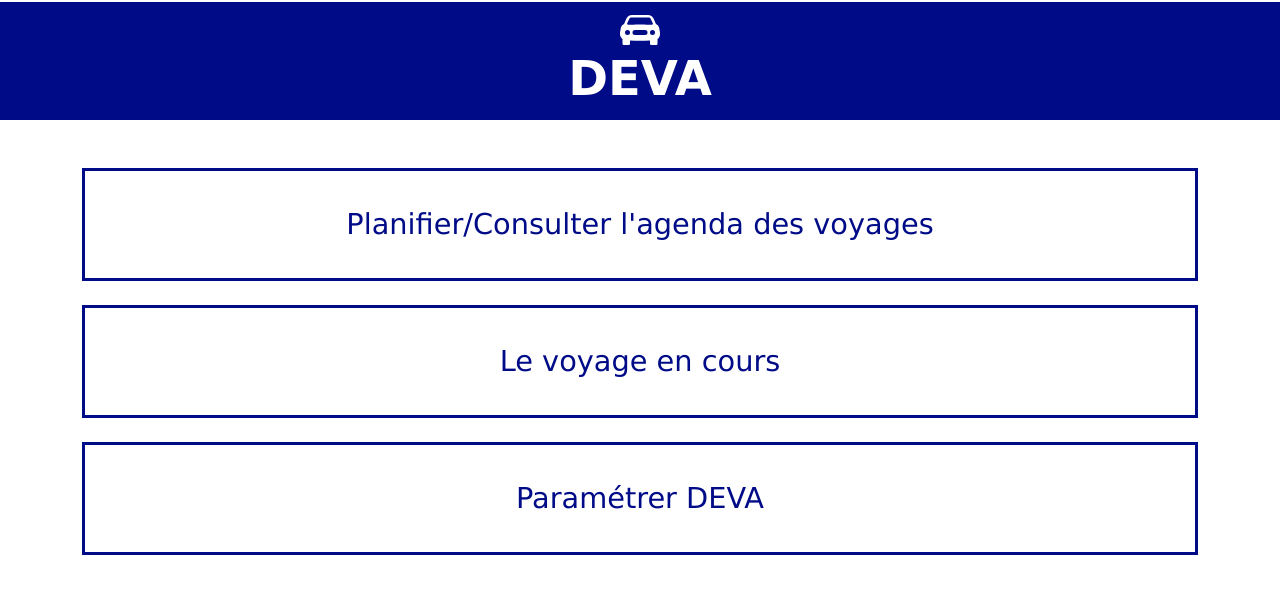
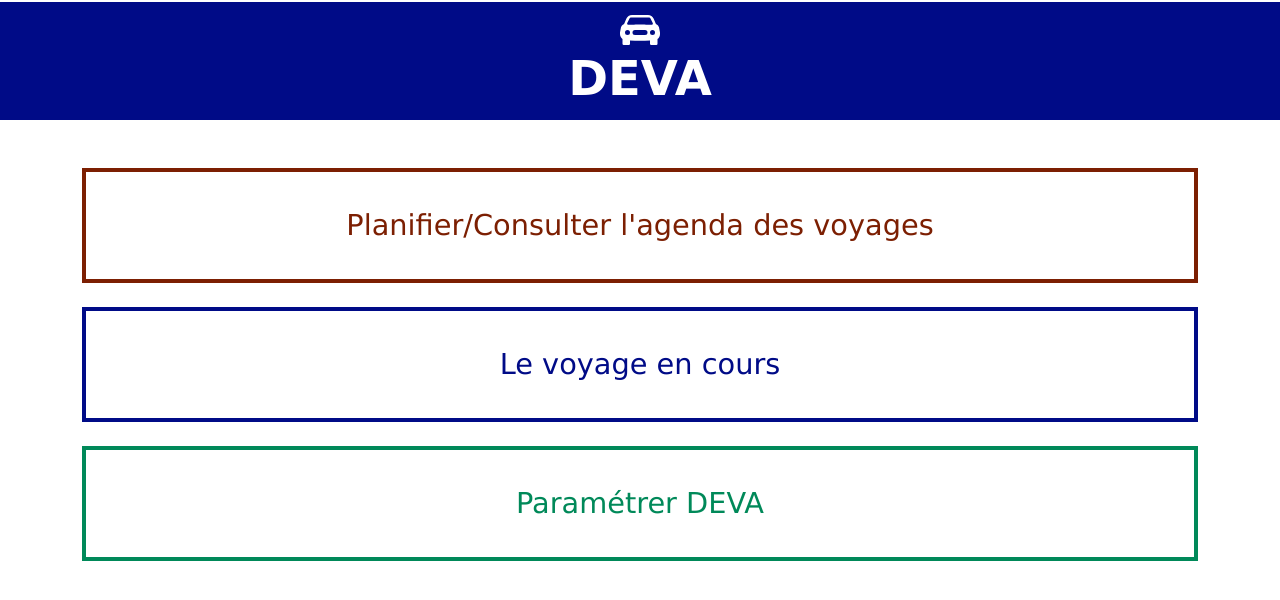
Before and after one commit to sioux46/Serenity2, a PHP site: page / in a window 1280 px wide. Shown: the top 600 px of the page. Run offline with PHP 8.4, Linux system fonts and the light colour scheme; style sheets or scripts are compiled from the project's sources; some libraries are stand-ins or nearby versions.

Commit message:
start page colors

```diff
--- a/evo-calendar.scss
+++ b/evo-calendar.scss
@@ -11,7 +11,7 @@
  *
 */
 
-$month-bg-color: rgba(#7c1f02, 1); //hsla(157, 53%, 28%, 1); // hsla(180, 80%, 16%, 1); //   8773c1
+$month-bg-color: rgba(#7c1f02, 1); // $sebBrown //hsla(157, 53%, 28%, 1); // hsla(180, 80%, 16%, 1); //   8773c1
 
 *, ::after, ::before {
     -webkit-box-sizing: border-box;
--- a/index.css
+++ b/index.css
@@ -32,6 +32,37 @@ body {
   width: 100%;
 }
 
+.start-page-btn {
+  border-radius: 0;
+  font-size: 1.8rem;
+  border-width: 4px;
+  padding-top: 2rem;
+  padding-bottom: 2rem;
+}
+
+.start-page-btn:hover {
+  background-color: #e3e3ed;
+}
+
+#sheduleButton {
+  color: #7c1f02 !important;
+  border-color: #7c1f02 !important;
+}
+
+#voyageButton {
+  color: #000b87 !important;
+  border-color: #000b87 !important;
+}
+
+#paramButton {
+  color: #008959 !important;
+  border-color: #008959 !important;
+}
+
+#voyage-title {
+  background-color: #000b87;
+}
+
 .s-start {
   font-weight: 600;
 }
@@ -55,20 +86,6 @@ body {
 
 #ontoTree-parent:hover {
   cursor: pointer;
-}
-
-.start-page-btn {
-  border-radius: 0;
-  font-size: 1.8rem;
-  border-width: 3px;
-  padding-top: 2rem;
-  padding-bottom: 2rem;
-  color: #000b87 !important;
-  border-color: #000b87 !important;
-}
-
-.start-page-btn:hover {
-  background-color: #e3e3ed;
 }
 
 .ontoTree-btn {
--- a/index.js
+++ b/index.js
@@ -319,6 +319,12 @@ $("#sheduleButton").on("click", function (ev) {
 });
 
 /////       show ontoTree-choose page
+$("#voyageButton").on("click", function (ev) {
+  showPage("#voyage");
+  initOntoTreeChoose(ontoTree[0]);
+});
+
+/////       show ontoTree-choose page
 $("#paramButton").on("click", function (ev) {
   showPage("#ontoTree-choose");
   initOntoTreeChoose(ontoTree[0]);
--- a/index.php
+++ b/index.php
@@ -47,14 +47,36 @@
       <div class="d-grid gap-4 text-center">
         <!-- data-bs-target="#modalOntoTree" -->
         <button id="sheduleButton" type="button" class="start-page-btn btn btn-outline-primary" >Planifier/Consulter l'agenda des voyages</button>
-        <button type="button" class="start-page-btn btn btn-outline-primary">Le voyage en cours</button>
+
+        <button id="voyageButton" type="button" class="start-page-btn btn btn-outline-primary">Le voyage en cours</button>
+
         <button id="paramButton" type="button" class="start-page-btn btn btn-outline-primary">Paramétrer DEVA</button>
       </div>
     </div>
   </div>
-<!--                     -->
-<!--  ontoTree-choose    -->
-<!--                     -->
+  <!--                -->
+  <!--    shedule     -->
+  <!--                -->
+  <div id="shedule" class="s-page">
+    <div id="shedule-content"> <!--  class="container-fluid" -->
+      <div id="evoCalendar"></div>
+    </div>
+  </div>
+  <!--                -->
+  <!--    voyage      -->
+  <!--                -->
+  <div id="voyage" class="s-page">
+    <div  class="d-grid gap-2">
+      <div id="voyage-title" class="container-fluid pt-3 pb-3 mb-2 text-white text-center">
+        <div id="voyage-content"> <!--  class="container-fluid" -->
+          <div class="s-page-title container-fluid"><h1>Le voyage en cours</h1></div>
+        </div>
+      </div>
+    </div>
+  </div>
+  <!--                     -->
+  <!--  ontoTree-choose    -->
+  <!--                     -->
   <div id="ontoTree-choose" class="s-page">
     <div id="ontoTree-content" class="container">
       <div  class="d-grid gap-2">
@@ -72,14 +94,6 @@
         <button id="ontoTree-item8" type="button" class="ontoTree-btn btn btn-outline-success overflow-hidden"></button>
         <button id="ontoTree-item9" type="button" class="ontoTree-btn btn btn-outline-success overflow-hidden"></button>
       </div>
-    </div>
-  </div>
-  <!--                -->
-  <!--    shedule     -->
-  <!--                -->
-  <div id="shedule" class="s-page">
-    <div id="shedule-content"> <!--  class="container-fluid" -->
-      <div id="evoCalendar"></div>
     </div>
   </div>
 <!-- **************************************************************************************** -->
--- a/index.scss
+++ b/index.scss
@@ -2,6 +2,8 @@
 $colorBeige: #e9ecef;
 $enable-button-pointers: true;
 $sDarkBlue: #000b87; // darkblue;
+$sebBrown: #7c1f02;
+$sBgSuccess: #008959;
 
 /* Use the variables */
 body {
@@ -47,6 +49,45 @@ body {
   width: 100%;
 }
 
+.s-page-title {
+  //text-align: center;
+}
+
+.start-page-btn {
+  border-radius: 0; // 0.5rem;
+  font-size: 1.8rem; // 2rem;
+  // font-weight: 900;
+  border-width: 4px;
+  padding-top: 2rem;
+  padding-bottom: 2rem;
+  //  color: $sDarkBlue !important;
+  //  border-color: $sDarkBlue !important;
+}
+
+.start-page-btn:hover {
+  // border-width: 4px;
+  background-color: #e3e3ed;
+}
+
+#sheduleButton {
+  color: $sebBrown !important;
+  border-color: $sebBrown !important;
+}
+
+#voyageButton {
+  color: $sDarkBlue !important;
+  border-color: $sDarkBlue !important;
+}
+
+#paramButton {
+  color: $sBgSuccess !important;
+  border-color: $sBgSuccess !important;
+}
+
+#voyage-title {
+  background-color: $sDarkBlue;
+}
+
 .s-start {
   font-weight: 600;
 }
@@ -75,22 +116,6 @@ body {
 
 #ontoTree-parent:hover {
   cursor: pointer;
-}
-
-.start-page-btn {
-  border-radius: 0; // 0.5rem;
-  font-size: 1.8rem; // 2rem;
-  // font-weight: 900;
-  border-width: 3px;
-  padding-top: 2rem;
-  padding-bottom: 2rem;
-  color: $sDarkBlue !important;
-  border-color: $sDarkBlue !important;
-}
-
-.start-page-btn:hover {
-  // border-width: 4px;
-  background-color: #e3e3ed;
 }
 
 .ontoTree-btn {
```
Also changed, not shown: 1 other file.
